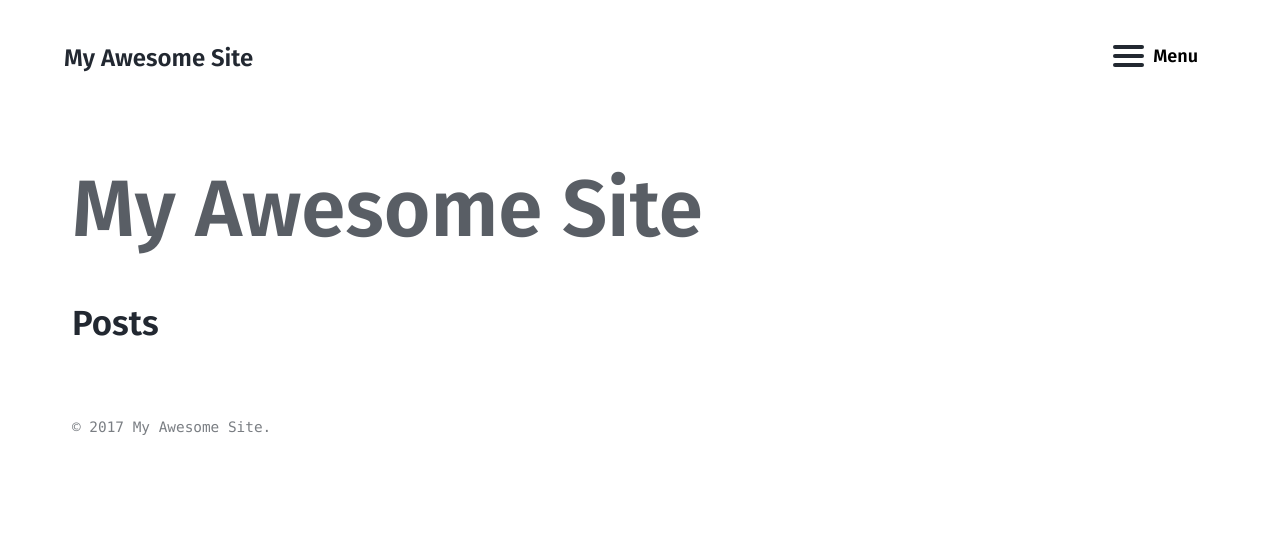
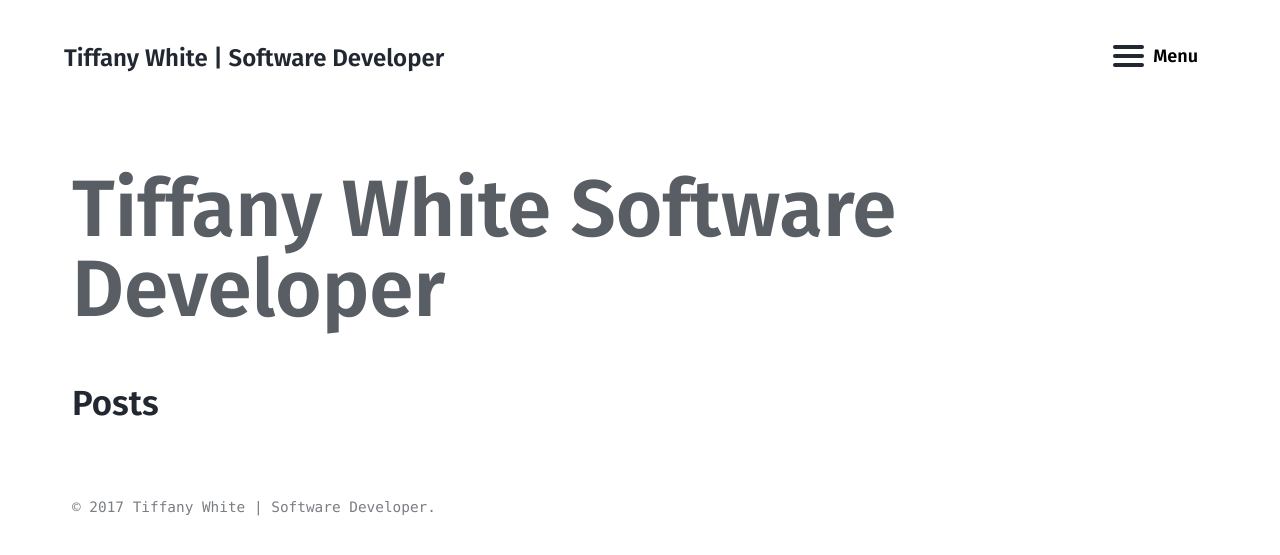
Before and after one commit to twhite96/new_resume, a Jekyll site: the page built from index.md, in a window 1280 px wide. Shown: the top 555 px of the page. Built offline with Jekyll 4.4.1, drawn with Linux system fonts in a browser that asks for light colours; part of the change alters nothing that is shown.

Commit message:
Updates config and docs folder

```diff
--- a/_config.yml
+++ b/_config.yml
@@ -14,7 +14,7 @@
 # You can create any custom variable you would like, and they will be accessible
 # in the templates via {{ site.myvariable }}.
 lang: en-US
-title: My Awesome Site
+title: "Tiffany White | Software Developer"
 email:
 description:
 baseurl: # the optional subpath of your site, e.g. "/blog"
@@ -23,8 +23,8 @@ author:
   name:
   twitter:
   picture:
-twitter_username:
-github_username:
+twitter_username: "TiffanyW_412"
+github_username: "twhite96"
 logo: # path of site logo, e.g. "/assets/images/logo.png"
 
 # Build settings
@@ -74,4 +74,4 @@ defaults:
       type: posts
     values:
       layout: post
-      read_time: true
+      read_time: false
```
Also changed, not shown: docs/bs.md (added).
